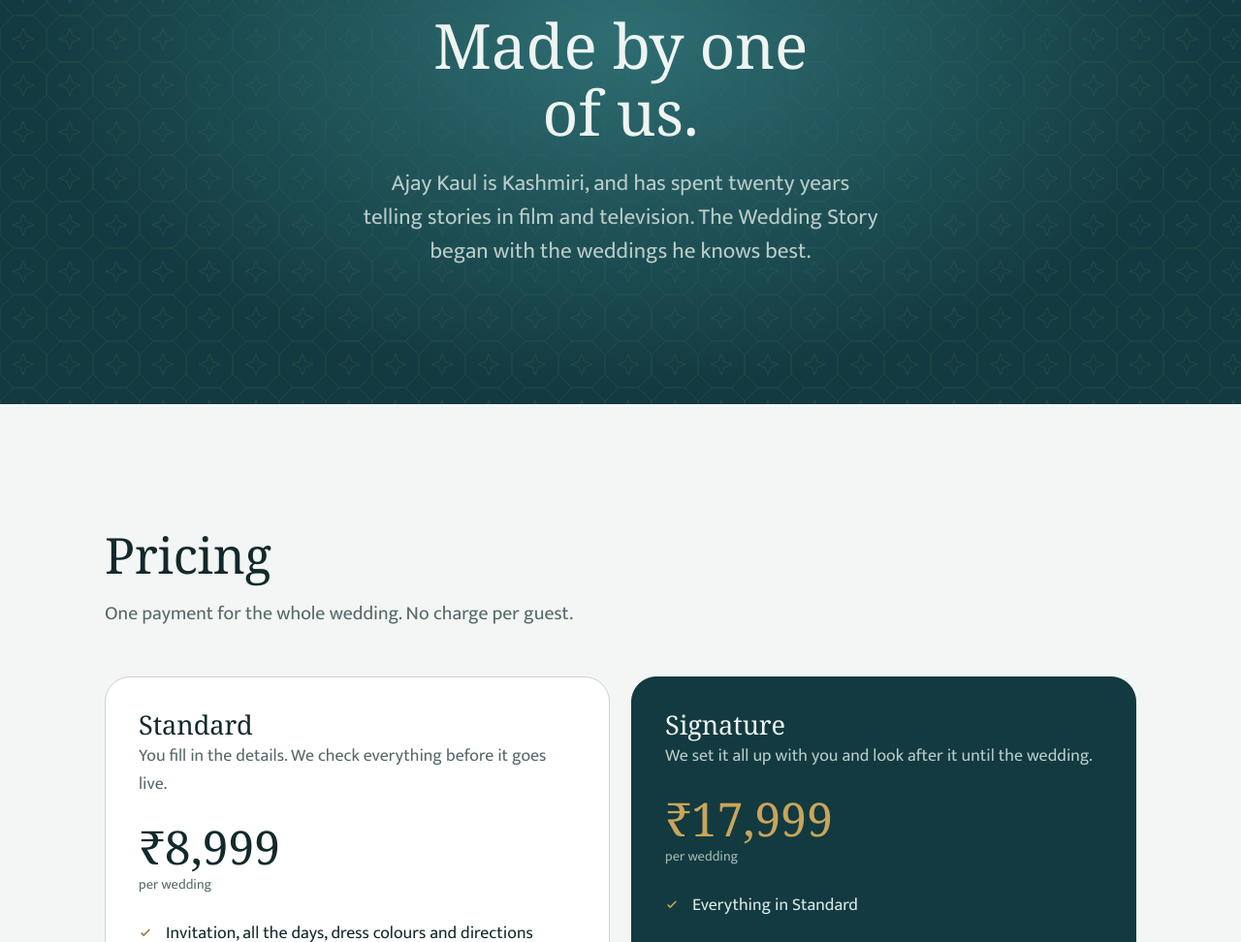
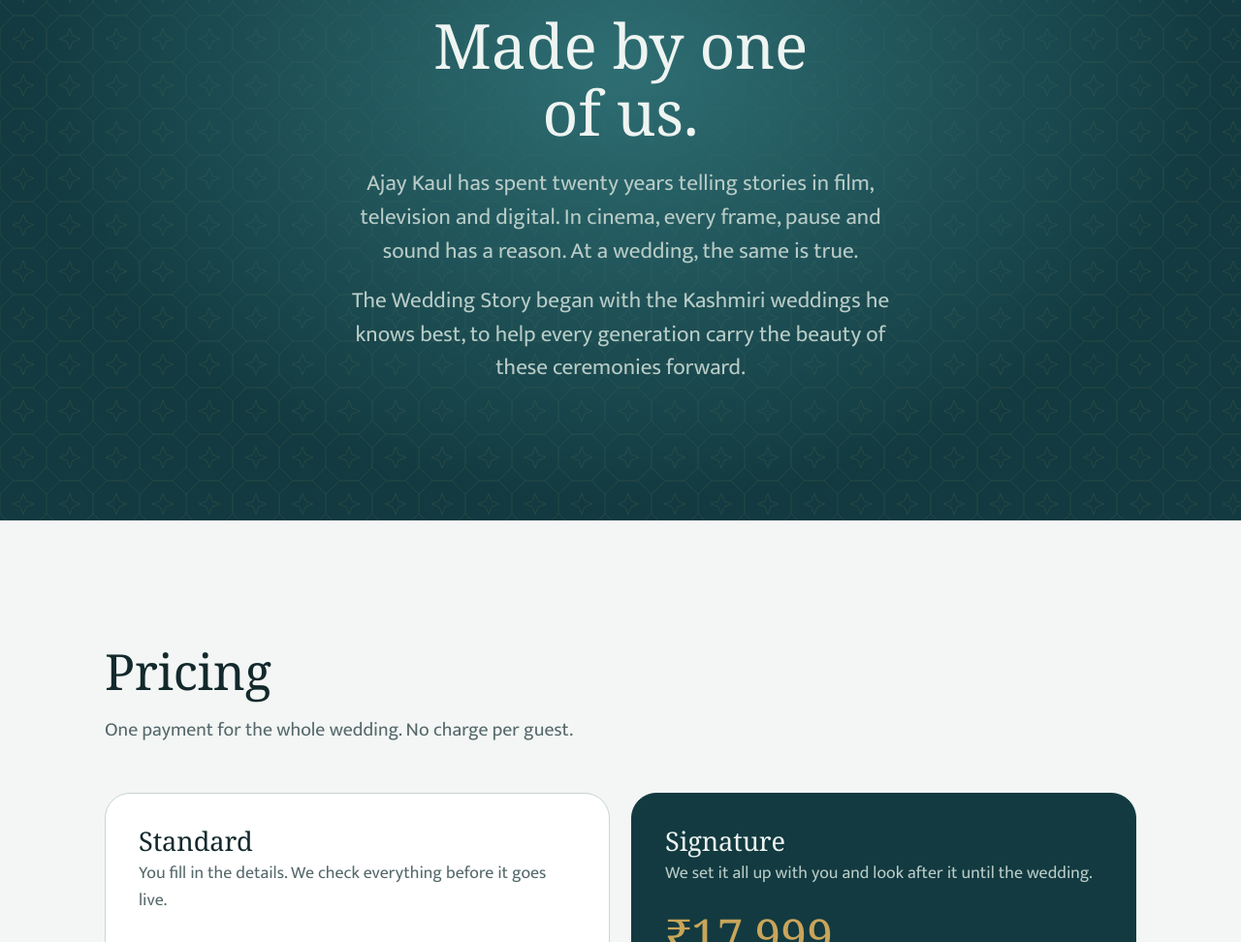
Before and after one commit to ajaymkaul-cloud/the-wedding-story, a website: page index.html in a window 1280 px wide. Shown: the part 4985-5957 px from the top of the page at 97% size. Drawn offline with Linux system fonts and the light colour scheme; a web font is replaced by a local one.

Commit message:
Made by one of us: Ajay's own words
Co-Authored-By: Claude Opus 5.5 <noreply@anthropic.com>
Claude-Session: https://claude.ai/code/session_01Mnn13FQfUiHrSMHStJ5SNg

```diff
--- a/index.html
+++ b/index.html
@@ -204,7 +204,8 @@ footer a:hover{color:#fff}
 .beat.dark{background:radial-gradient(ellipse at 50% 30%,#2E6E73 0%,var(--walnut) 68%);color:#E4EEEA}
 .beat.dark h2{color:#EEF4F1;margin:0 auto}
 .beat.dark p{color:#B9CCC7;margin-left:auto;margin-right:auto}
-.beat.us p{max-width:40ch}
+.beat.us p{max-width:44ch}
+.beat.us p+p{margin-top:16px}
 .beat.centre .wrap{grid-template-columns:1fr;text-align:center}
 .wave{width:180px;height:40px;color:var(--gold-light);margin:0 auto 34px;display:block}
 .wave rect{transform-box:fill-box;transform-origin:center}
@@ -346,7 +347,8 @@ footer a:hover{color:#fff}
   <div class="wrap">
     <div class="beat-text rv">
       <h2 id="us-h">Made by one of&nbsp;us.</h2>
-      <p>Ajay Kaul is Kashmiri, and has spent twenty years telling stories in film and television. The Wedding Story began with the weddings he knows best.</p>
+      <p>Ajay Kaul has spent twenty years telling stories in film, television and digital. In cinema, every frame, pause and sound has a reason. At a wedding, the same is true.</p>
+      <p>The Wedding Story began with the Kashmiri weddings he knows best, to help every generation carry the beauty of these ceremonies forward.</p>
     </div>
   </div>
 </section>
```
